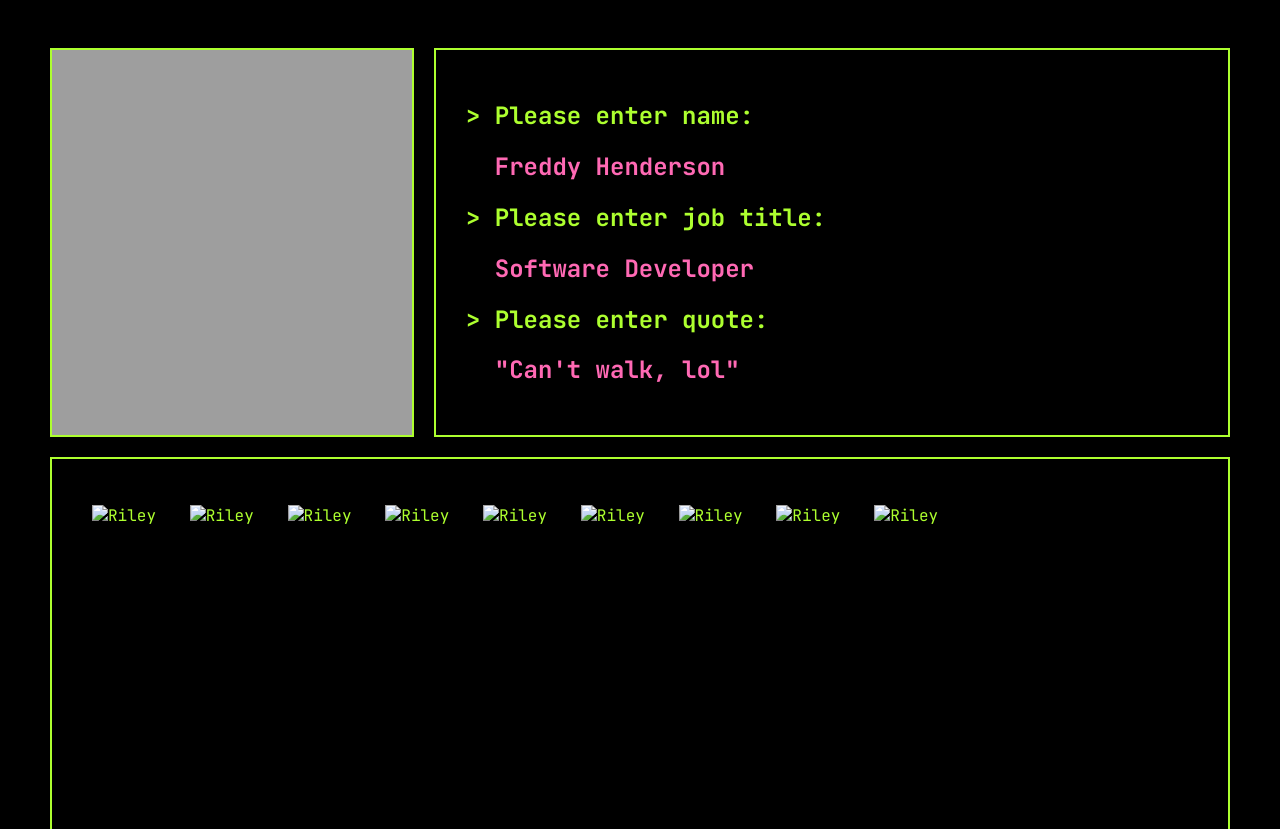
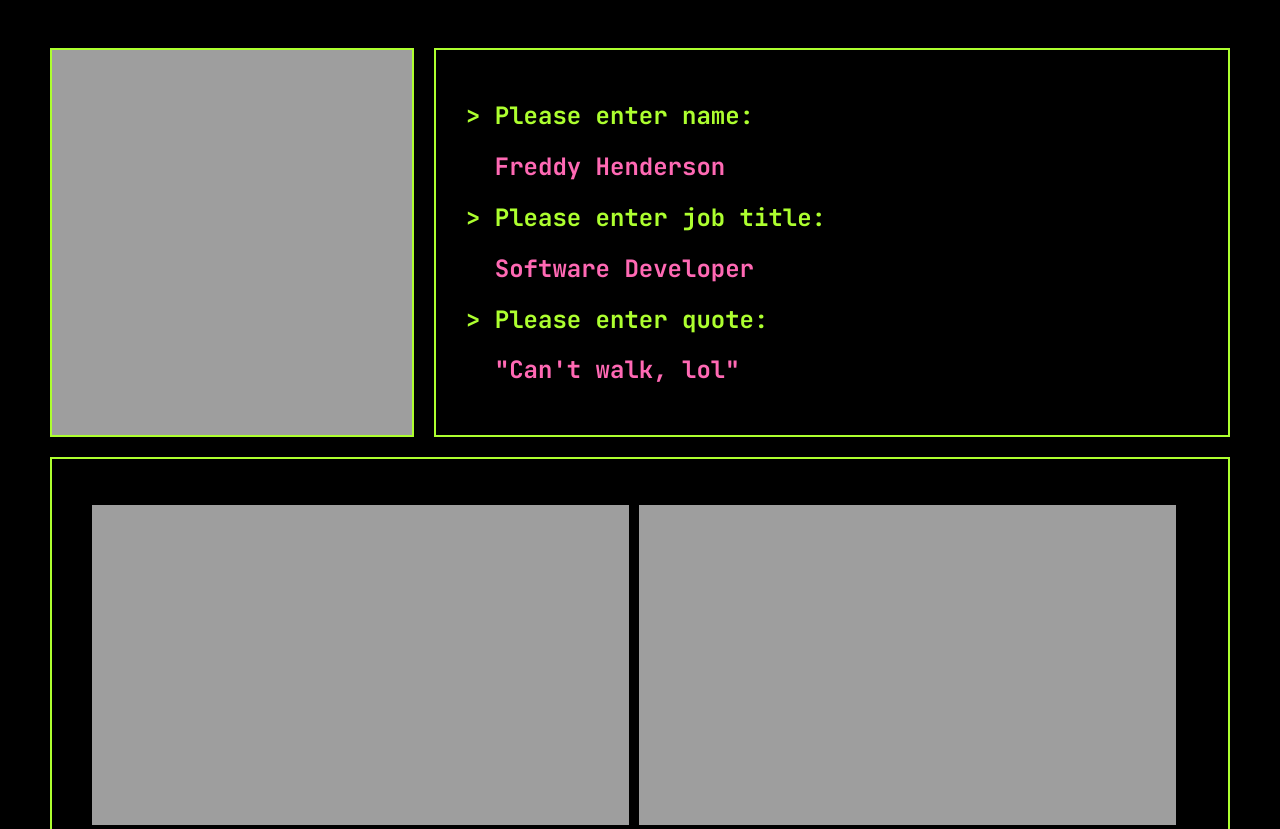
Before and after one commit to henderson907/profile, a plain HTML site: page index.html in a window 1280 px wide. Shown: the top 829 px of the page. Drawn offline with Linux system fonts and the light colour scheme; the site is published under a folder, as on GitHub Pages, so addresses that start at the root find nothing.

Commit message:
fixing image issues

```diff
--- a/index.html
+++ b/index.html
@@ -28,15 +28,15 @@
 
       <div class="card">
         <ul class="gallery-ul">
-          <li class="gallery-li"><img src="/images/riley/PXL_20230628_150648467.jpg" alt="Riley" class="gallery-img"></li>
-          <li class="gallery-li"><img src="/images/riley/PXL_20240115_204550882.jpg" alt="Riley" class="gallery-img"></li>
-          <li class="gallery-li"><img src="/images/riley/PXL_20231018_111637139.jpg" alt="Riley" class="gallery-img"></li>
-          <li class="gallery-li"><img src="/images/riley/PXL_20230919_220535871.jpg" alt="Riley" class="gallery-img"></li>
-          <li class="gallery-li"><img src="/images/riley/PXL_20231217_173454637.jpg" alt="Riley" class="gallery-img"></li>
-          <li class="gallery-li"><img src="/images/riley/PXL_20240101_174220064.jpg" alt="Riley" class="gallery-img"></li>
-          <li class="gallery-li"><img src="/images/riley/PXL_20231120_204850156.jpg" alt="Riley" class="gallery-img"></li>
-          <li class="gallery-li"><img src="/images/riley/PXL_20240112_194704292.jpg" alt="Riley" class="gallery-img"></li>
-          <li class="gallery-li"><img src="/images/riley/PXL_20231206_202802884.jpg" alt="Riley" class="gallery-img"></li>
+          <li class="gallery-li"><img src="images/riley/PXL_20230628_150648467.jpg" alt="A black labrador with a rainbow flag" class="gallery-img"></li>
+          <li class="gallery-li"><img src="images/riley/PXL_20240115_204550882.jpg" alt="A black labrador under a blanket" class="gallery-img"></li>
+          <li class="gallery-li"><img src="images/riley/PXL_20231018_111637139.jpg" alt="A black labrador in footwell of car" class="gallery-img"></li>
+          <li class="gallery-li"><img src="images/riley/PXL_20230919_220535871.jpg" alt="A black labrador with her paw out" class="gallery-img"></li>
+          <li class="gallery-li"><img src="images/riley/PXL_20231217_173454637.jpg" alt="A black labrador asleep on my lap" class="gallery-img"></li>
+          <li class="gallery-li"><img src="images/riley/PXL_20240101_174220064.jpg" alt="A black labrador playing with a stuffed toy carrot" class="gallery-img"></li>
+          <li class="gallery-li"><img src="images/riley/PXL_20231120_204850156.jpg" alt="A black labrador looking up sleepily" class="gallery-img"></li>
+          <li class="gallery-li"><img src="images/riley/PXL_20240112_194704292.jpg" alt="A black labrador asleep on my leg" class="gallery-img"></li>
+          <li class="gallery-li"><img src="images/riley/PXL_20231206_202802884.jpg" alt="A black labrador wearing a Christmas jumper" class="gallery-img"></li>
         </ul>
       </div>
 
```
